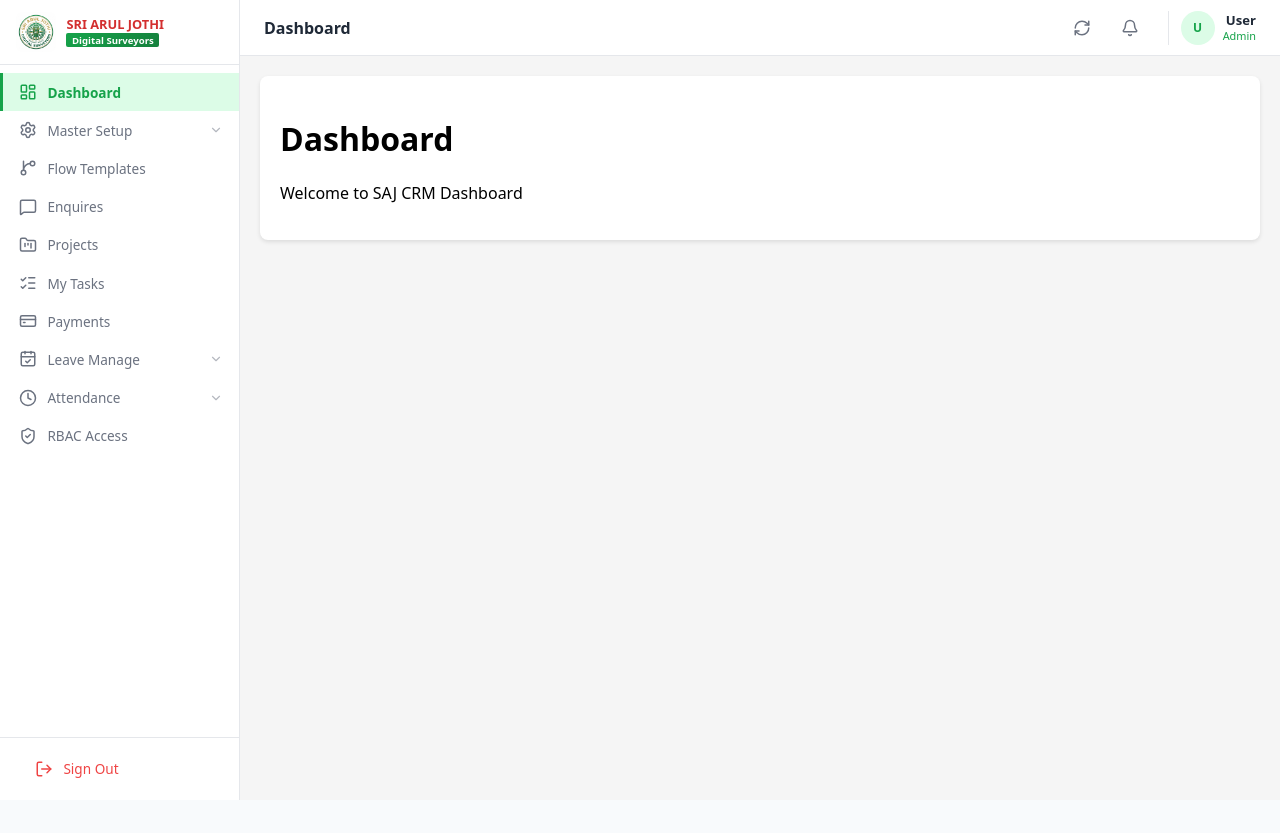
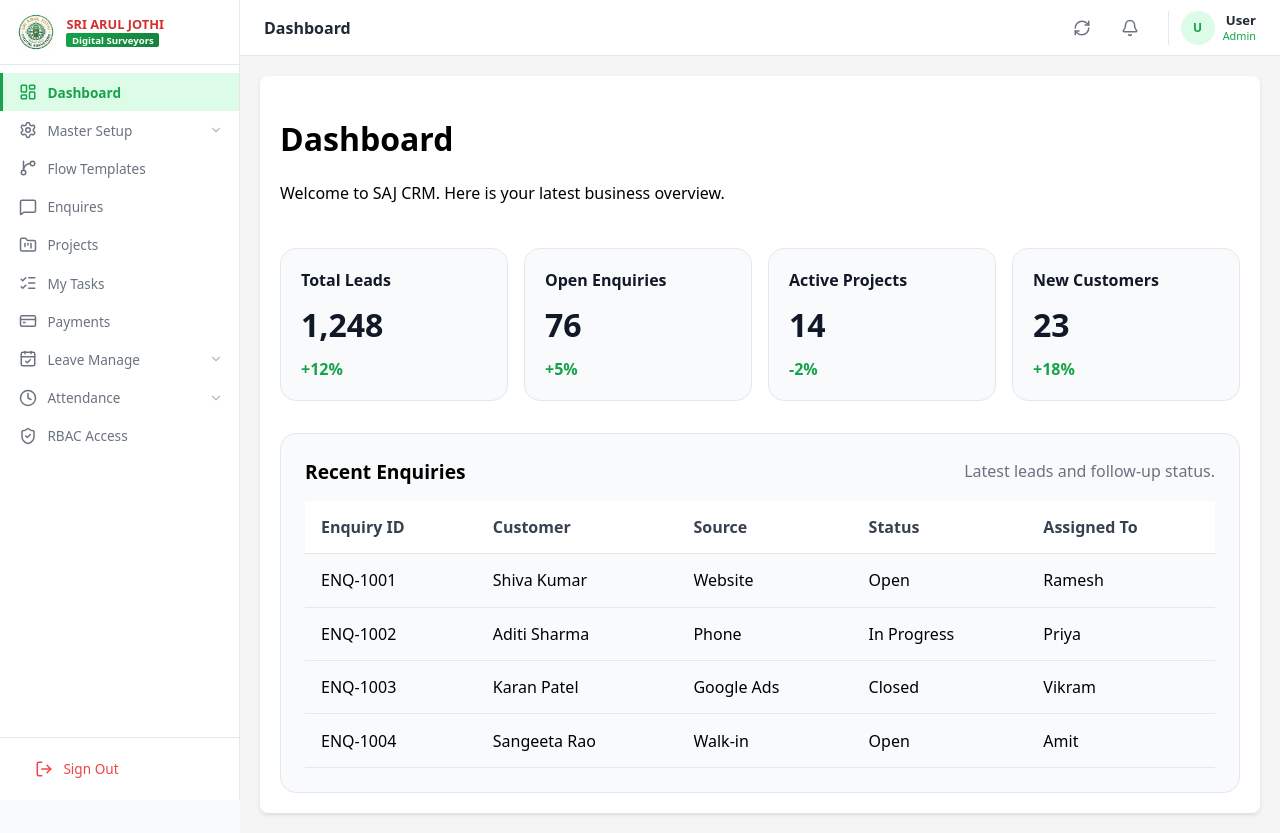
Before and after one commit to markettingsajds-byte/saj-crm, a React (Vite) app in the folder frontend/: page / in a window 1280 px wide. Before the commit the page ends 800 px from the top, so only its background shows below. Built offline with nearby package versions, Linux system fonts and the light colour scheme; sample sign-in values are in the browser's storage; the HTML template or start-up script is replaced by a standard one.

Commit message:
Fixed frontend git issue

```diff
--- a/frontend/src/App.css
+++ b/frontend/src/App.css
@@ -22,6 +22,119 @@
   padding: 20px;
   border-radius: 8px;
   box-shadow: 0 2px 4px rgba(0,0,0,0.1);
+}
+
+.dashboard-header {
+  display: flex;
+  justify-content: space-between;
+  align-items: flex-start;
+  gap: 1rem;
+  margin-bottom: 1.75rem;
+}
+
+.dashboard-grid {
+  display: grid;
+  grid-template-columns: repeat(4, minmax(0, 1fr));
+  gap: 1rem;
+  margin-bottom: 2rem;
+}
+
+.dashboard-card {
+  background: #f8fafc;
+  border: 1px solid #e2e8f0;
+  border-radius: 16px;
+  padding: 1.25rem;
+  min-height: 130px;
+}
+
+.dashboard-card h3 {
+  margin: 0 0 0.75rem;
+  color: #111827;
+  font-size: 1rem;
+}
+
+.dashboard-value {
+  margin: 0;
+  font-size: 2rem;
+  font-weight: 700;
+  color: #111827;
+}
+
+.dashboard-change {
+  display: inline-block;
+  margin-top: 0.75rem;
+  color: #16a34a;
+  font-weight: 600;
+}
+
+.dashboard-section {
+  background: #f8fafc;
+  border: 1px solid #e2e8f0;
+  border-radius: 16px;
+  padding: 1.5rem;
+}
+
+.section-header {
+  display: flex;
+  justify-content: space-between;
+  align-items: center;
+  gap: 1rem;
+  margin-bottom: 1rem;
+}
+
+.section-header h2 {
+  margin: 0;
+  font-size: 1.2rem;
+}
+
+.section-header p {
+  margin: 0;
+  color: #6b7280;
+}
+
+.dashboard-table-wrapper {
+  overflow-x: auto;
+}
+
+.dashboard-table {
+  width: 100%;
+  border-collapse: collapse;
+  min-width: 620px;
+}
+
+.dashboard-table th,
+.dashboard-table td {
+  padding: 0.95rem 1rem;
+  border-bottom: 1px solid #e5e7eb;
+  text-align: left;
+}
+
+.dashboard-table th {
+  background: #ffffff;
+  color: #374151;
+  font-weight: 700;
+}
+
+.dashboard-table tbody tr:hover {
+  background: #eff6ff;
+}
+
+@media (max-width: 1024px) {
+  .dashboard-grid {
+    grid-template-columns: repeat(2, minmax(0, 1fr));
+  }
+}
+
+@media (max-width: 720px) {
+  .dashboard-grid {
+    grid-template-columns: 1fr;
+  }
+
+  .dashboard-header,
+  .section-header {
+    flex-direction: column;
+    align-items: stretch;
+  }
 }
 
 .auth-page {
--- a/frontend/src/components/RequireAuth.jsx
+++ b/frontend/src/components/RequireAuth.jsx
@@ -1,5 +1,10 @@
-import { Outlet } from 'react-router-dom';
+import { Navigate, Outlet } from 'react-router-dom';
+import { useAuth } from '../context/AuthContext';
 
 export default function RequireAuth() {
+  const { isAuthenticated } = useAuth();
+  if (!isAuthenticated) {
+    return <Navigate to="/login" replace />;
+  }
   return <Outlet />;
 }
--- a/frontend/src/pages/Dashboard.jsx
+++ b/frontend/src/pages/Dashboard.jsx
@@ -1,10 +1,70 @@
 import React from 'react';
+
+const stats = [
+  { title: 'Total Leads', value: '1,248', change: '+12%' },
+  { title: 'Open Enquiries', value: '76', change: '+5%' },
+  { title: 'Active Projects', value: '14', change: '-2%' },
+  { title: 'New Customers', value: '23', change: '+18%' },
+];
+
+const recentEnquiries = [
+  { id: 'ENQ-1001', name: 'Shiva Kumar', source: 'Website', status: 'Open', assigned: 'Ramesh' },
+  { id: 'ENQ-1002', name: 'Aditi Sharma', source: 'Phone', status: 'In Progress', assigned: 'Priya' },
+  { id: 'ENQ-1003', name: 'Karan Patel', source: 'Google Ads', status: 'Closed', assigned: 'Vikram' },
+  { id: 'ENQ-1004', name: 'Sangeeta Rao', source: 'Walk-in', status: 'Open', assigned: 'Amit' },
+];
 
 export default function Dashboard() {
   return (
-    <div className="page-content">
-      <h1>Dashboard</h1>
-      <p>Welcome to SAJ CRM Dashboard</p>
+    <div className="page-content dashboard-page">
+      <div className="dashboard-header">
+        <div>
+          <h1>Dashboard</h1>
+          <p>Welcome to SAJ CRM. Here is your latest business overview.</p>
+        </div>
+      </div>
+
+      <div className="dashboard-grid">
+        {stats.map((item) => (
+          <div className="dashboard-card" key={item.title}>
+            <h3>{item.title}</h3>
+            <p className="dashboard-value">{item.value}</p>
+            <span className="dashboard-change">{item.change}</span>
+          </div>
+        ))}
+      </div>
+
+      <section className="dashboard-section">
+        <div className="section-header">
+          <h2>Recent Enquiries</h2>
+          <p>Latest leads and follow-up status.</p>
+        </div>
+
+        <div className="dashboard-table-wrapper">
+          <table className="dashboard-table">
+            <thead>
+              <tr>
+                <th>Enquiry ID</th>
+                <th>Customer</th>
+                <th>Source</th>
+                <th>Status</th>
+                <th>Assigned To</th>
+              </tr>
+            </thead>
+            <tbody>
+              {recentEnquiries.map((row) => (
+                <tr key={row.id}>
+                  <td>{row.id}</td>
+                  <td>{row.name}</td>
+                  <td>{row.source}</td>
+                  <td>{row.status}</td>
+                  <td>{row.assigned}</td>
+                </tr>
+              ))}
+            </tbody>
+          </table>
+        </div>
+      </section>
     </div>
   );
 }
```
